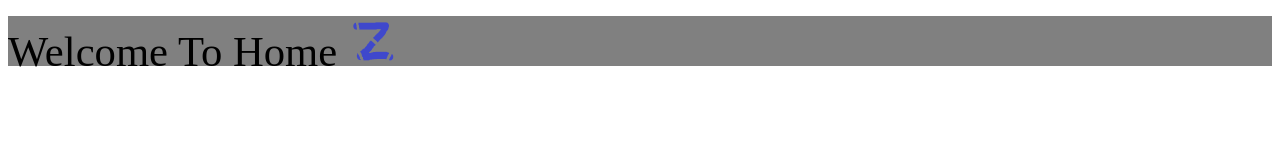
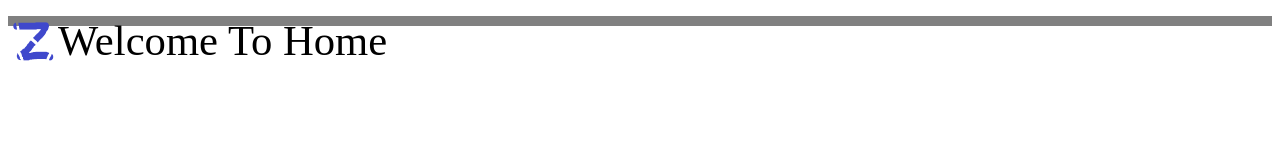
Before and after one commit to rehmzphoria/Ziro, a plain HTML site: page index.html in a window 1280 px wide. Drawn offline with Linux system fonts and the light colour scheme.

Commit message:
Update style.css

```diff
--- a/style.css
+++ b/style.css
@@ -1,6 +1,9 @@
 header{
   width: auto;
-  height: 50px;
+  height: 10px;
   background-color: grey;
   font-size: 32pt;
 }
+img{
+  float: left;
+}
```
